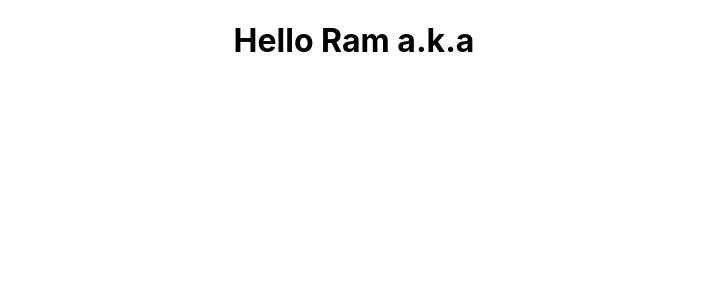
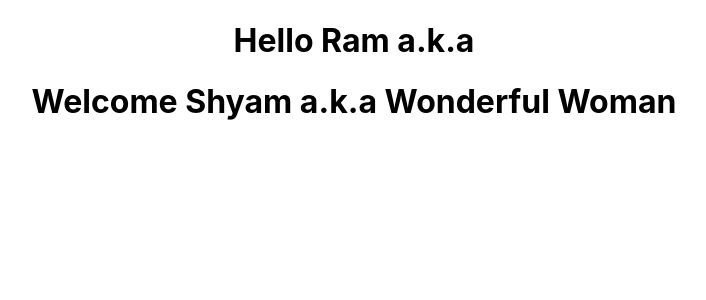
Before and after one commit to Dolma455/react_js, a React (Create React App) app: page / in a window 1280 px wide. Shown: the top 300 px of the page, without its empty margins (286-992 px from the left). Built offline with nearby package versions, Linux system fonts and the light colour scheme.

Commit message:
feat: Destructures props and state within class component

```diff
--- a/src/App.js
+++ b/src/App.js
@@ -18,8 +18,8 @@ class App extends Component {
       <Greet name="Shyam" heroName="Wonderful Woman"></Greet>
 
       <Welcome name="Ram"  hereoName="Batman" />
-      <Welcome name="Hari" heroName="Superman"/>
-      <Welcome name="Shyam" heroName="Wonderful Woman" /> */}
+      <Welcome name="Hari" heroName="Superman"/> */}
+      <Welcome name="Shyam" heroName="Wonderful Woman" />
 
       {/* <Message /> */}
       {/* <Counter /> */}
--- a/src/components/Welcomee.js
+++ b/src/components/Welcomee.js
@@ -2,7 +2,11 @@ import React, {Component} from 'react'
 
 class Welcome extends Component {
     render () {
-        return <h1>Welcome {this.props.name} a.k.a {this.props.heroName}</h1>
+        const {name,heroName}=this.props
+        // const {state1, state2}=this.state
+        return (
+         <h1>Welcome {name} a.k.a {heroName}</h1>
+        )
     }
 }
 
```
